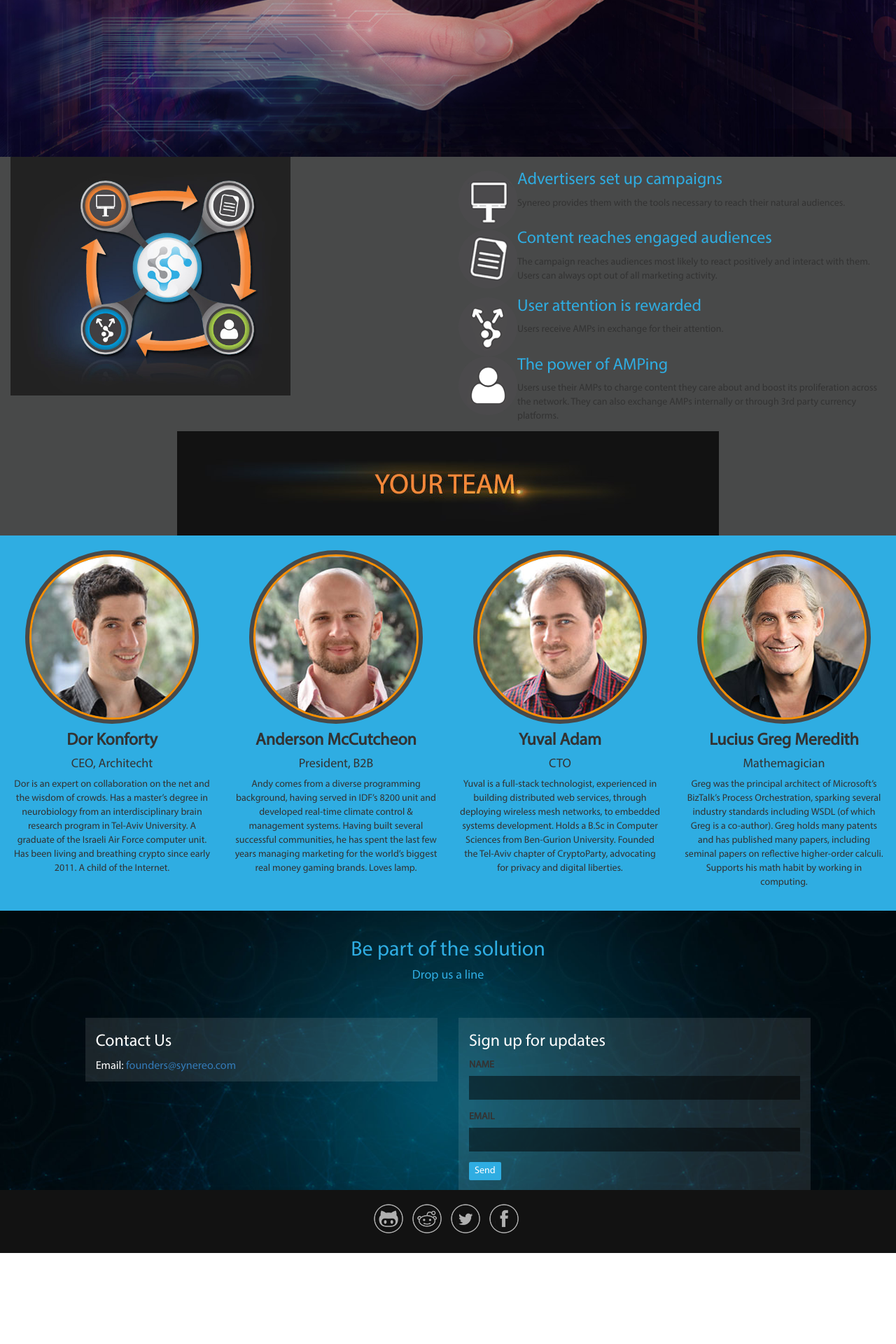
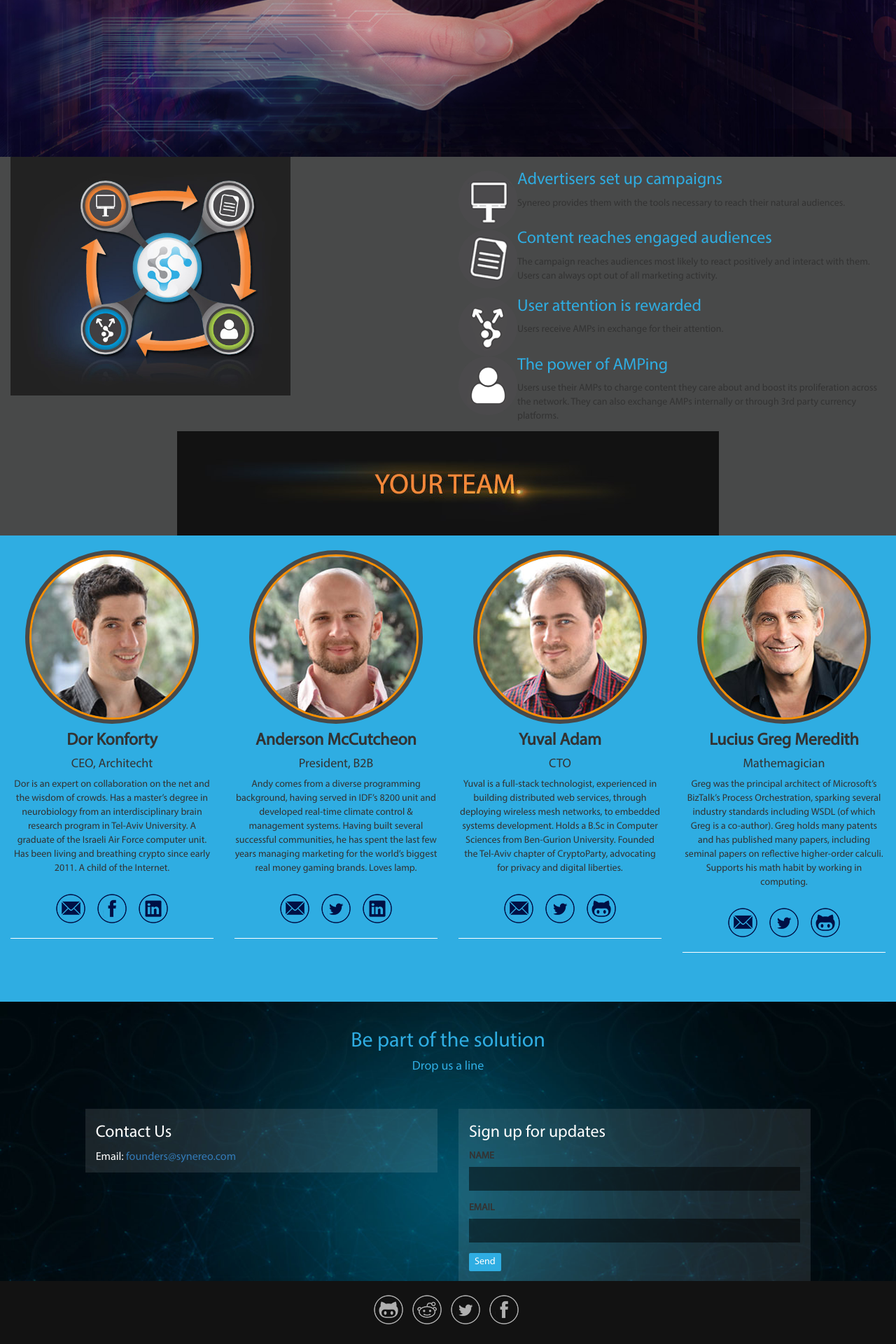
Before and after one commit to synereo/synereo.github.io, a Jekyll site: the page built from index.html, in a window 1280 px wide. Shown: the part 2379-4299 px from the top of the page at 70% size. Built offline with Jekyll 4.4.1, drawn with Linux system fonts in a browser that asks for light colours; nearby versions of some CDN libraries; before the commit the page ends 4169 px from its top, so only the background shows below that.

Commit message:
Team social icons

```diff
--- a/_layouts/home_new.html
+++ b/_layouts/home_new.html
@@ -115,24 +115,44 @@
             <h3>Dor Konforty</h3>
             <h4>CEO, Architecht</h4>
             <p>Dor is an expert on collaboration on the net and the wisdom of crowds. Has a master’s degree in neurobiology from an interdisciplinary brain research program in Tel-Aviv University. A graduate of the Israeli Air Force computer unit. Has been living and breathing crypto since early 2011. A child of the Internet.</p>
+            <div class="social">
+              <a class="email" href="mailto:dor@synereo.com"></a>
+              <a class="facebook" href="https://www.facebook.com/Elokane"></a>
+              <a class="linkedin" href="https://www.linkedin.com/profile/view?id=43616802"></a>
+            </div>
           </div>
           <div class="col-md-3 team-member">
             <img src="/img/team/andy.jpg">
             <h3>Anderson McCutcheon</h3>
             <h4>President, B2B</h4>
-            <p>Andy comes from a diverse programming background, having served in IDF’s 8200 unit and developed real-time climate control & management systems. Having built several successful communities, he has spent the last few years managing marketing for the world’s biggest real money gaming brands. Loves lamp.</p>
+            <p>Andy comes from a diverse programming background, having served in IDF’s 8200 unit and developed real-time climate control &amp; management systems. Having built several successful communities, he has spent the last few years managing marketing for the world’s biggest real money gaming brands. Loves lamp.</p>
+            <div class="social">
+              <a class="email" href="mailto:andy@synereo.com"></a>
+              <a class="twitter" href="http://www.twitter.com/terranozergus"></a>
+              <a class="linkedin" href="http://www.linkedin.com/in/ender"></a>
+            </div>
           </div>
           <div class="col-md-3 team-member">
             <img src="/img/team/yuval.jpg">
             <h3>Yuval Adam</h3>
             <h4>CTO</h4>
             <p>Yuval is a full-stack technologist, experienced in building distributed web services, through deploying wireless mesh networks, to embedded systems development. Holds a B.Sc in Computer Sciences from Ben-Gurion University. Founded the Tel-Aviv chapter of CryptoParty, advocating for privacy and digital liberties.</p>
+            <div class="social">
+              <a class="email" href="mailto:yuval@synereo.com"></a>
+              <a class="twitter" href="http://twitter.com/yuvadm"></a>
+              <a class="github" href="https://github.com/yuvadm"></a>
+            </div>
           </div>
           <div class="col-md-3 team-member">
             <img src="/img/team/greg.jpg">
             <h3>Lucius Greg Meredith</h3>
             <h4>Mathemagician</h4>
             <p>Greg was the principal architect of Microsoft’s BizTalk’s Process Orchestration, sparking several industry standards including WSDL (of which Greg is a co-author). Greg holds many patents and has published many papers, including seminal papers on reflective higher-order calculi. Supports his math habit by working in computing.</p>
+            <div class="social">
+              <a class="email" href="mailto:greg@synereo.com"></a>
+              <a class="twitter" href="https://twitter.com/leithaus"></a>
+              <a class="github" href="https://github.com/leithaus"></a>
+            </div>
           </div>
         </div>
       </div>
--- a/_sass/_home.scss
+++ b/_sass/_home.scss
@@ -129,7 +129,7 @@ body {
     section.team {
         background-color: $synereo-blue;
         padding-top: 30px;
-        padding-bottom: 20px;
+        padding-bottom: 70px;
         div.team-member {
             text-align: center;
             h3 {
@@ -139,6 +139,32 @@ body {
                 border-radius: 115px;
                 box-shadow: 0 0 0 3px #ff9000,
                             0 0 0 9px #484949;
+            }
+            div.social {
+                padding-top: 13px;
+                padding-bottom: 11px;
+                border-bottom: 1px solid #fff;
+                a {
+                    height: 42px;
+                    width: 42px;
+                    margin: 3px 7px;
+                    display: inline-block;
+                }
+                a.email {
+                    background: url("/img/social/mail_icon.png") no-repeat scroll center top transparent;
+                }
+                a.linkedin {
+                    background: url("/img/social/linkedin_icon.png") no-repeat scroll center top transparent;
+                }
+                a.github {
+                    background: url("/img/social/github_icon.png") no-repeat scroll center top transparent;
+                }
+                a.twitter {
+                    background: url("/img/social/twitter_icon.png") no-repeat scroll center top transparent;
+                }
+                a.facebook {
+                    background: url("/img/social/facebook_icon.png") no-repeat scroll center top transparent;
+                }
             }
         }
     }
```
